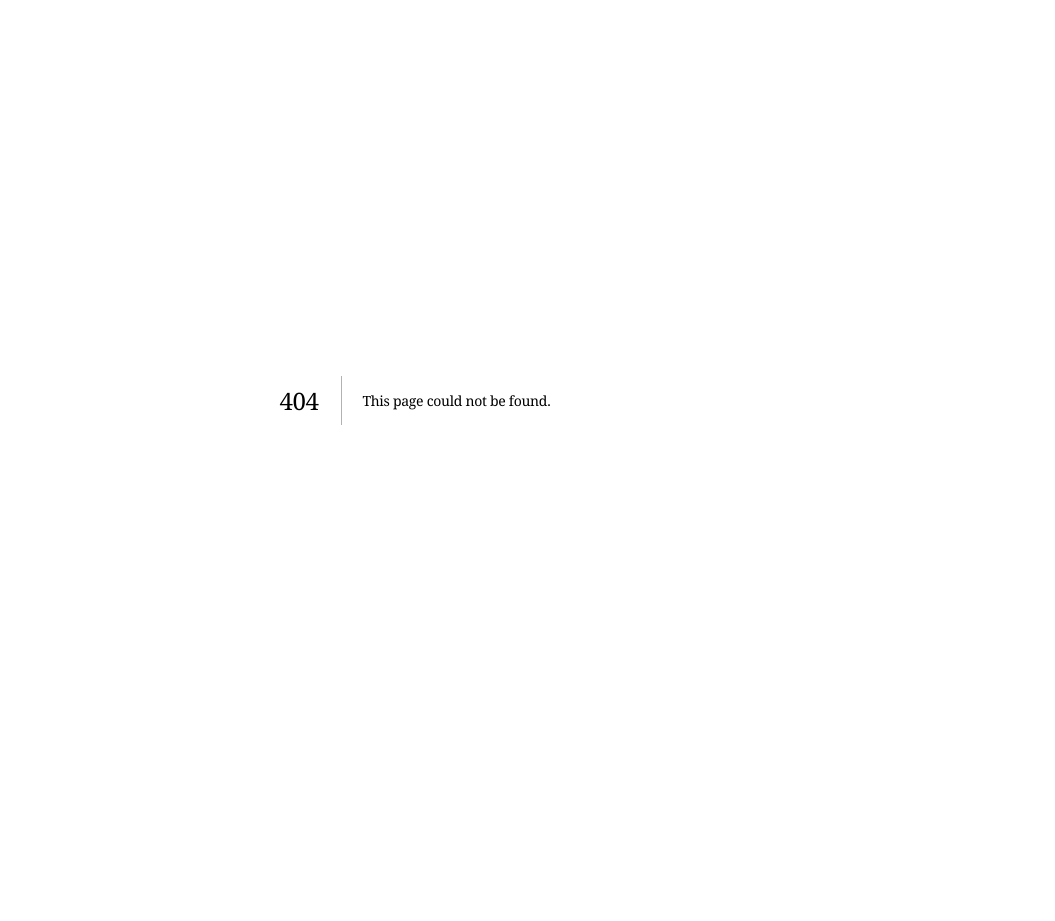
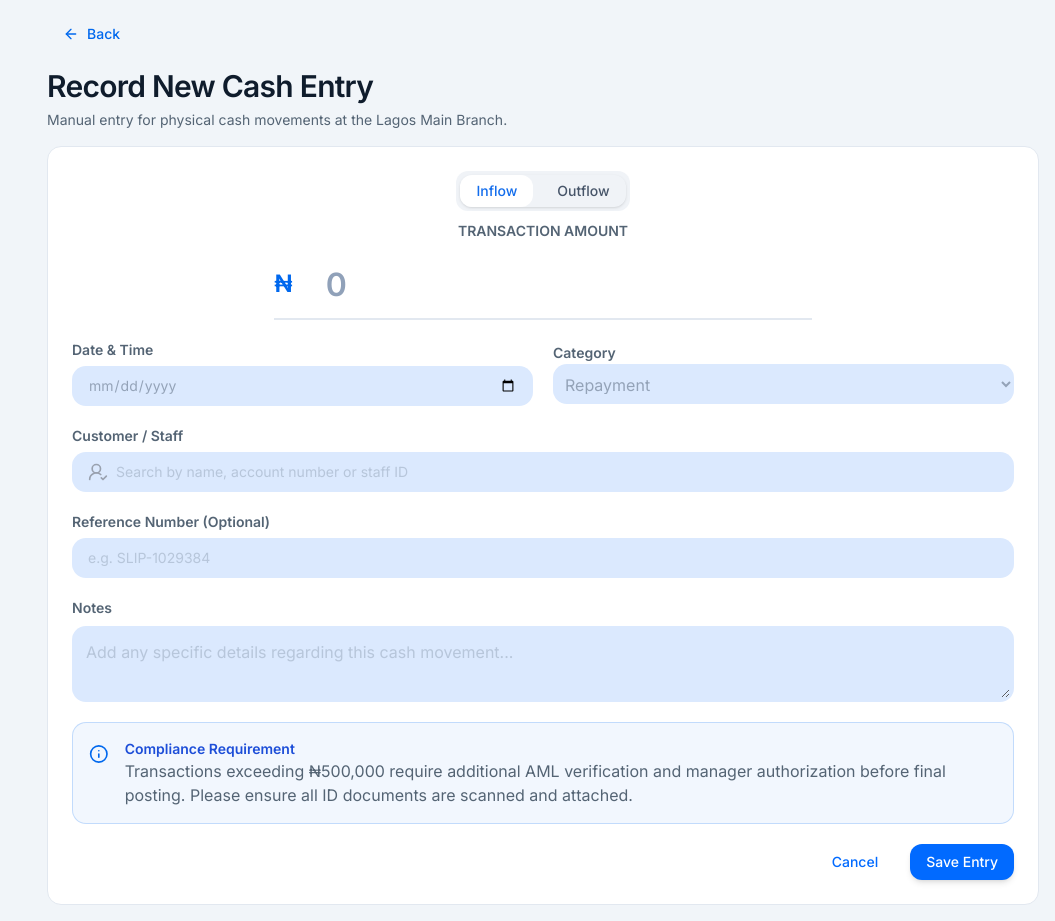
Before and after one commit to Banicoop/coocredit-business, a Next.js app: page /manager/portfolio/new in a window 1280 px wide. Before the commit this address had no page. Shown: the whole page, without its empty margins (225-1280 px from the left). Before the commit the page ends 800 px from the top, so only its background shows below. Built offline with nearby package versions, Linux system fonts and the light colour scheme; a web font is replaced by a local one.

Commit message:
implement add new transaction page

```diff
--- /dev/null
+++ b/src/app/(dashboard)/manager/(main)/portfolio/_sections/LoanDetailsModal.tsx
@@ -0,0 +1,46 @@
+import Button from '@/components/primitives/buttons/Button';
+import { Modal } from '@/components/primitives/modals/Modal';
+import Typography from '@/components/primitives/Typography';
+import { ColItem } from '@/components/ui/PageHeader';
+import {  FlexCol, Grid } from '@/components/ui/ui-layout';
+import { cn } from '@/lib/utils';
+import { SquareArrowUpRight, Trash2 } from 'lucide-react';
+import { Dispatch, SetStateAction } from 'react';
+
+interface Props {
+    open: boolean;
+    setOpen: Dispatch<SetStateAction<boolean>>
+}
+
+const LoanDetailsModal = ({open, setOpen}: Props) => {
+  return (
+    <Modal open={open} onOpenChange={setOpen}>
+        <Modal.Header title='Loan Details'/>
+        <Modal.Body>
+            <Grid className='gap-y-3'>
+                <FlexCol>
+                    <Typography color='primary' weight='semibold'>CUSTOMER</Typography>
+                    <Typography weight='semibold'>Abiodun Tunde Enterprises</Typography>
+                    <Typography color='primary'>ID: L-9302-XC</Typography>
+                </FlexCol>
+                <Grid className='grid-cols-2 gap-2.5 mt-2.5'>
+                    <ColItem item1='PRINCIPAL'
+                        item2='₦ 2,500,000'
+                        className1='text-ring font-semibold'
+                        className2='text-primary2 font-semibold text-[16px]'
+                        className='bg-accent py-2 px-4 rounded-lg'/>
+                    <ColItem item1='ARREARS'
+                        item2='₦ 342,000'
+                        className1='text-ring font-semibold'
+                        className2='text-destructive font-semibold text-[16px]'
+                        className='bg-accent py-2 px-4 rounded-lg'/>
+                </Grid>
+                <Button variant='light' startIcon={<SquareArrowUpRight size={18} />} className={cn('bg-chart-4 text-white font-bold')}>Escalate Loan</Button>
+                <Button variant='light' startIcon={<Trash2 size={16}/>} className={cn('text-destructive border font-bold')}>Request Write-Off</Button>
+            </Grid>
+        </Modal.Body>
+    </Modal>
+  )
+}
+
+export default LoanDetailsModal;
--- /dev/null
+++ b/src/app/(dashboard)/manager/(main)/portfolio/new/page.tsx
@@ -0,0 +1,72 @@
+'use client';
+
+import { BackButton } from '@/components/primitives/buttons/BackButton';
+import Button from '@/components/primitives/buttons/Button';
+import CustomSelect from '@/components/primitives/inputs/CustomSelect';
+import { TextArea } from '@/components/primitives/inputs/TextArea';
+import { TextField } from '@/components/primitives/inputs/TextField';
+import Typography from '@/components/primitives/Typography';
+import { PageHeader } from '@/components/ui/PageHeader';
+import { Tabs } from '@/components/ui/Tabs';
+import { Flex, FlexCol, Grid } from '@/components/ui/ui-layout';
+import { cn } from '@/lib/utils';
+import { Info, UserCheck2 } from 'lucide-react';
+import { useState } from 'react';
+
+const tabs = [
+    {label: 'Inflow', value: 'inflow'},
+    {label: 'Outflow', value: 'outflow'},
+]
+
+
+const NewTransactionPage = () => {
+
+    const [amount, setAmount] = useState(0.00)
+
+  return (
+    <Grid className='gap-4'>
+        <BackButton/>
+        <PageHeader
+            title='Record New Cash Entry'
+            description='Manual entry for physical cash movements at the Lagos Main Branch.'/>
+
+        <Grid className='bg-white rounded-lg border p-6 gap-5'>
+            <FlexCol className='justify-center items-center gap-2.5'>
+                <Tabs items={tabs} defaultValue='inflow'/>
+                <Typography color='primary' weight='semibold'>TRANSACTION AMOUNT</Typography>
+                <TextField
+                    variant='ghost'
+                    value={amount} className=' outline-none text-[32px] font-semibold text-ring'
+                    label='₦' labelClassName='text-[24px] font-semibold text-primary'
+                    placeholder='0.00'
+                    wrapperClassName={cn('flex-row items-center gap-4  border-b-2')} onChange={(e: any) => setAmount(e.target.value)}
+                />
+            </FlexCol>
+            <Grid className='md:grid-cols-2 gap-5'>
+                <TextField type='date' variant='primary' label='Date & Time'/>
+                <CustomSelect label='Category' wrapperClass='h-10' options={[{label: 'Repayment', value: '1'}, {label: 'Disbursement', value: '2'}]}/>
+                <TextField startIcon={<UserCheck2 size={20}/>} variant='primary' label='Customer / Staff' placeholder='Search by name, account number or staff ID' wrapperClassName='col-span-2'/>
+
+                <TextField variant='primary' label='Reference Number (Optional)' placeholder='e.g. SLIP-1029384' wrapperClassName='col-span-2' />
+
+                <TextArea label='Notes' placeholder='Add any specific details regarding this cash movement...' wrapperClass='col-span-2'/>
+
+                <Flex className='gap-4 col-span-2 bg-primary/5 border border-primary/20 p-4 rounded-lg items-start'>
+                    <Info size={30} className='text-primary'/>
+                    <FlexCol>
+                        <Typography weight='semibold' color='active'>Compliance Requirement</Typography>
+                        <Typography variant='p' color='primary'>Transactions exceeding ₦500,000 require additional AML verification and manager authorization before final posting. Please ensure all ID documents are scanned and attached.</Typography>
+                    </FlexCol>
+                </Flex>
+            </Grid>
+
+            <Flex className='gap-4 items-end justify-end'>
+                <Button variant='ghost'>Cancel</Button>
+                <Button>Save Entry</Button>
+            </Flex>
+        </Grid>
+    </Grid>
+  )
+}
+
+export default NewTransactionPage;
--- a/src/app/(dashboard)/manager/(main)/portfolio/page.tsx
+++ b/src/app/(dashboard)/manager/(main)/portfolio/page.tsx
@@ -18,6 +18,7 @@ const PortfolioPage = () => {
           {
             label: 'New Transaction',
             variant: 'primary',
+            href: '/manager/portfolio/new',
             icon: <Plus size={18}/>
           },
         ]}
```
